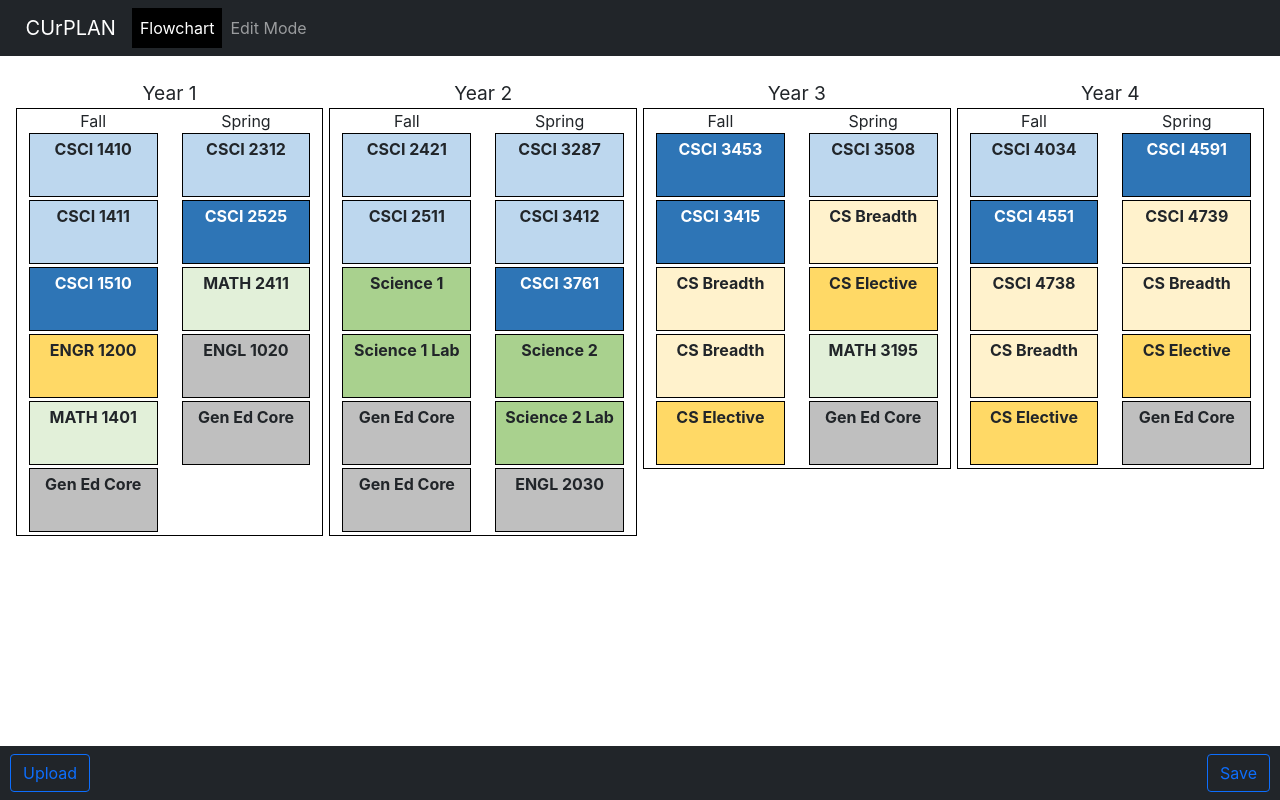
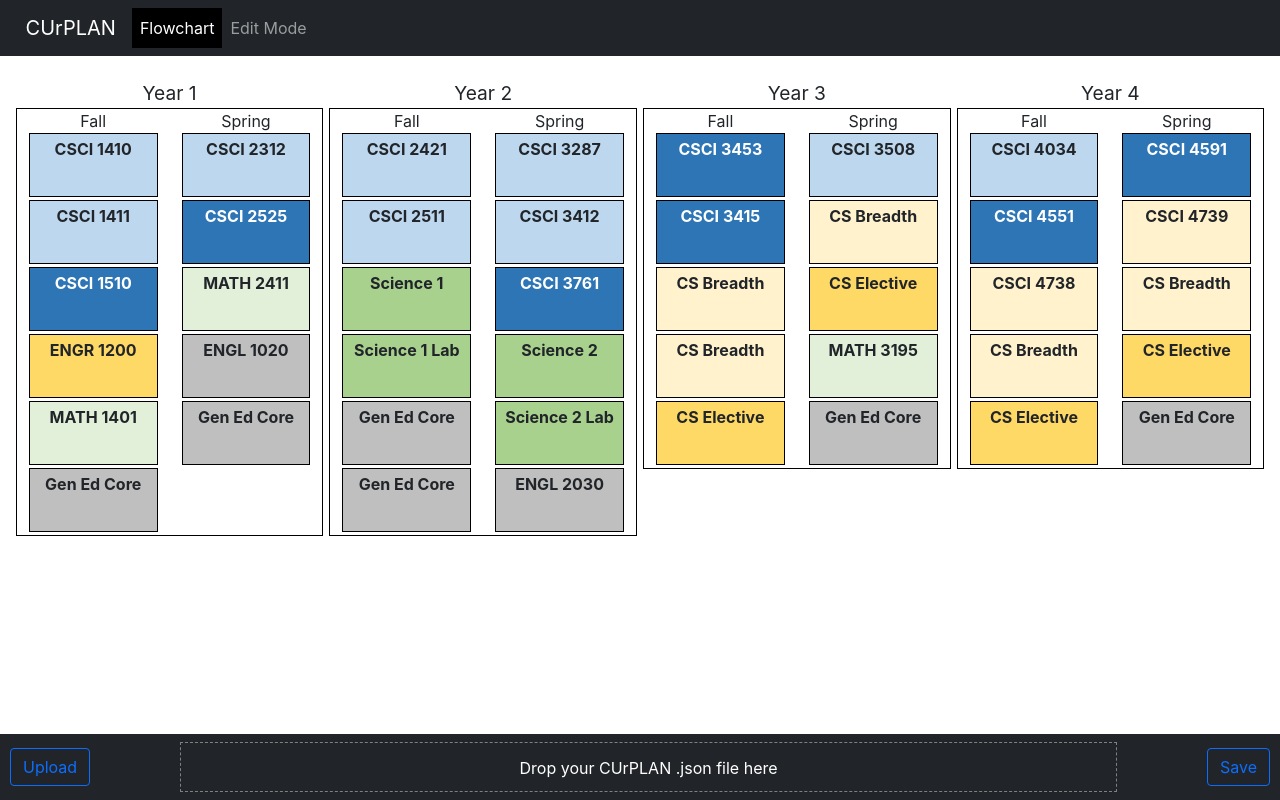
Before and after one commit to CUrPLAN/Senior-Design-Capstone, a React (Vite) app: page / in a window 1280 px wide. Built offline with nearby package versions, Linux system fonts and the light colour scheme.

Commit message:
Added the drag-n-drop box using react-dropzone, and added error handling regarding uploaded files.

```diff
--- a/src/App.css
+++ b/src/App.css
@@ -1,4 +1,3 @@
-
 /* print styling */
 @media print {
   .App {
@@ -213,3 +212,21 @@ thead {
   background-color: rgba(0,0,0,0);
   border: none;
 }
+
+.drop {
+  color: white;
+  width: 75vw;
+  margin-left: 90px;
+  margin-right: 90px;
+  border: solid 1px;
+  border-color: gray;
+  border-style: dashed;
+  text-align: center;
+  line-height: 50px;
+  height: 50px;
+}
+
+/* hiding the text when a file is uploaded through the upload button */
+input[type="file"] {
+  display: None;
+}
--- a/src/App.jsx
+++ b/src/App.jsx
@@ -9,7 +9,8 @@ import Button from 'react-bootstrap/Button';
 import InputGroup from 'react-bootstrap/InputGroup';
 import { saveAs } from 'file-saver';
 import { useCallback } from 'react';
-import { useDropzone } from 'react-dropzone';
+// import { useDropzone } from 'react-dropzone';
+import Dropzone from 'react-dropzone';
 
 
 
@@ -82,10 +83,7 @@ class App extends React.Component {
       Classes: [],
       Class_Desc: [],
       Taken_Classes: [], // ["CSCI 2942", "CSCI 4892"] < --- only include the classes that have been taken in this list
-
     };
-
-
   }
 
   // load data from json, set state with information
@@ -120,9 +118,9 @@ class App extends React.Component {
   }
 
 // this function handles the reading of the uploaded file and parses it to JSON for further use
- onChange(e){
+ onUploadFile(files){
 
-    let file = event.target.files[0];
+    let file = files[0];
     console.log("file", file);
 
     if (file) {
@@ -133,25 +131,22 @@ class App extends React.Component {
     let reader = new FileReader();
     console.log("reader", reader)
 
-      reader.onload = (e) => {
-        console.log("reader results", reader.result)
+    reader.onload = (e) => {
+      console.log("reader results", reader.result)
+      try {
         // automatically populating the taken classes object with the parsed uploaded file
-        this.setState({ Taken_Classes: JSON.parse(e.target.result) }, () => {
-        });
-      };
-      reader.readAsText(file);
-
-
+        this.setState({ Taken_Classes: JSON.parse(e.target.result) });
+      } catch (err) {
+        console.log(err);
+        alert("File is not a valid json file");
+      }
+    };
+    reader.readAsText(file);
   }
 
   // this function handles the functionality of the upload button itself so the user can choose a file to upload
-  onClickUpload = () => {
-  document.getElementById('uploadFileButton').click();
-  document.getElementById('uploadFileButton').onchange = () =>{
-  this.setState({
-    FileUploadState:document.getElementById('uploadFileButton').value
-        });
-    }
+  onClickUpload() {
+    document.getElementById('uploadFileButton').click();
   }
 
   //make sure to open the webpage into a new tab to test save click functionality
@@ -159,15 +154,9 @@ class App extends React.Component {
     // adapted from answer to https://stackoverflow.com/questions/45941684/save-submitted-form-values-in-a-json-file-using-react
     console.log("Save click");
     const fileData = JSON.stringify(this.state.Taken_Classes);
-    const blob = new Blob([fileData], {type: "text/plain"});
+    const blob = new Blob([fileData], {type: "application/json"});
     saveAs(blob, "CUrPLAN");
     console.log("Finished saving");
-
-    // const url = URL.createObjectURL(blob);
-    // const link = document.createElement('a');
-    // link.download = `CUrPLAN.json`;
-    // link.href = url;
-    // link.click();
   }
 
   // function that handles creating the edit view and list view components, with the json info that needs to be displayed
@@ -292,15 +281,6 @@ class App extends React.Component {
       content = this.displayFlowChart();
     }
 
-    // const [name, setName] = useState("");
-    // const [selectedFile, setSelectedFile] = useState(null);
-
-    // const hiddenFileInput = React.useRef(null);
-
-    // const handleClick = event => {
-      // hiddenFileInput.current.click();
-    // };
-
     // this return function in the render function will display the content
     // it creates the html code for the navbars and basic layout of the page
     // the {content} segment indicates that the html code from the variable above should be inserted
@@ -322,10 +302,25 @@ class App extends React.Component {
         {content}
         <Navbar variant='dark' bg='dark' fixed='bottom'>
           <div>
-          <input id="uploadFileButton" type="file" hidden onChange={(e)=>this.onChange(e)} />
-          <Button variant="outline-primary" id="upload-button" onClick={this.onClickUpload}>Upload</Button>
-          {this.state.FileUploadState}
+            <input id="uploadFileButton" accept=".json" type="file" onChange={(e)=>this.onUploadFile(e.target.files)} />
+            <Button variant="outline-primary" id="upload-button" onClick={()=>this.onClickUpload()}>Upload</Button>
           </div>
+
+
+          <div className="drop">
+            <Dropzone onDrop={acceptedFiles => this.onUploadFile(acceptedFiles)}>
+              {({getRootProps, getInputProps}) => (
+                <section>
+                  <div {...getRootProps()}>
+                    <input {...getInputProps()} />
+                    <p>Drop your CUrPLAN .json file here</p>
+                  </div>
+                </section>
+              )}
+            </Dropzone>
+          </div>
+
+
           <Button variant="outline-primary" id="save-button" onClick={() => this.saveClick()}>Save</Button>
         </Navbar>
       </div>
```
Also changed, not shown: 1 other file (tests, documents, lock files or other folders).
